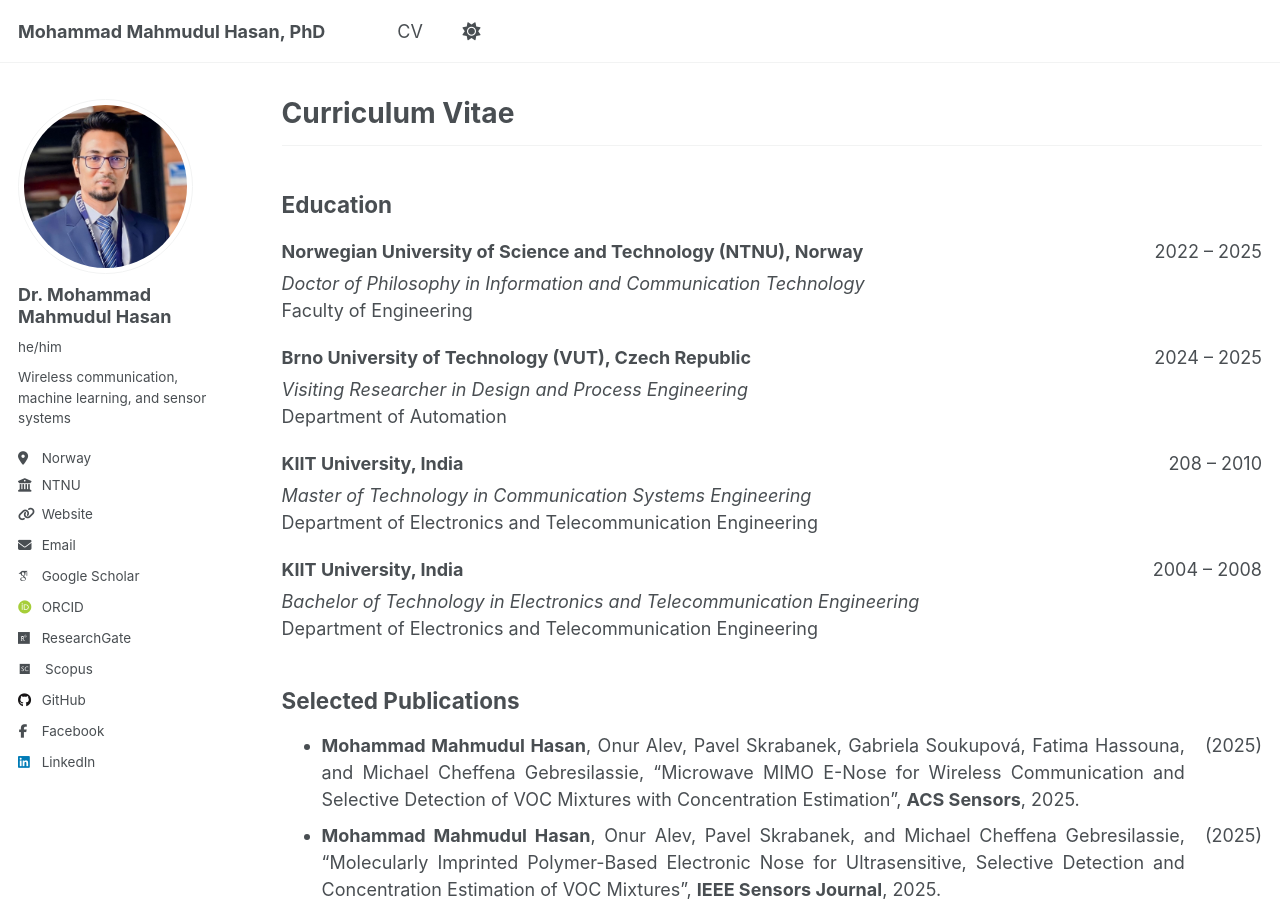
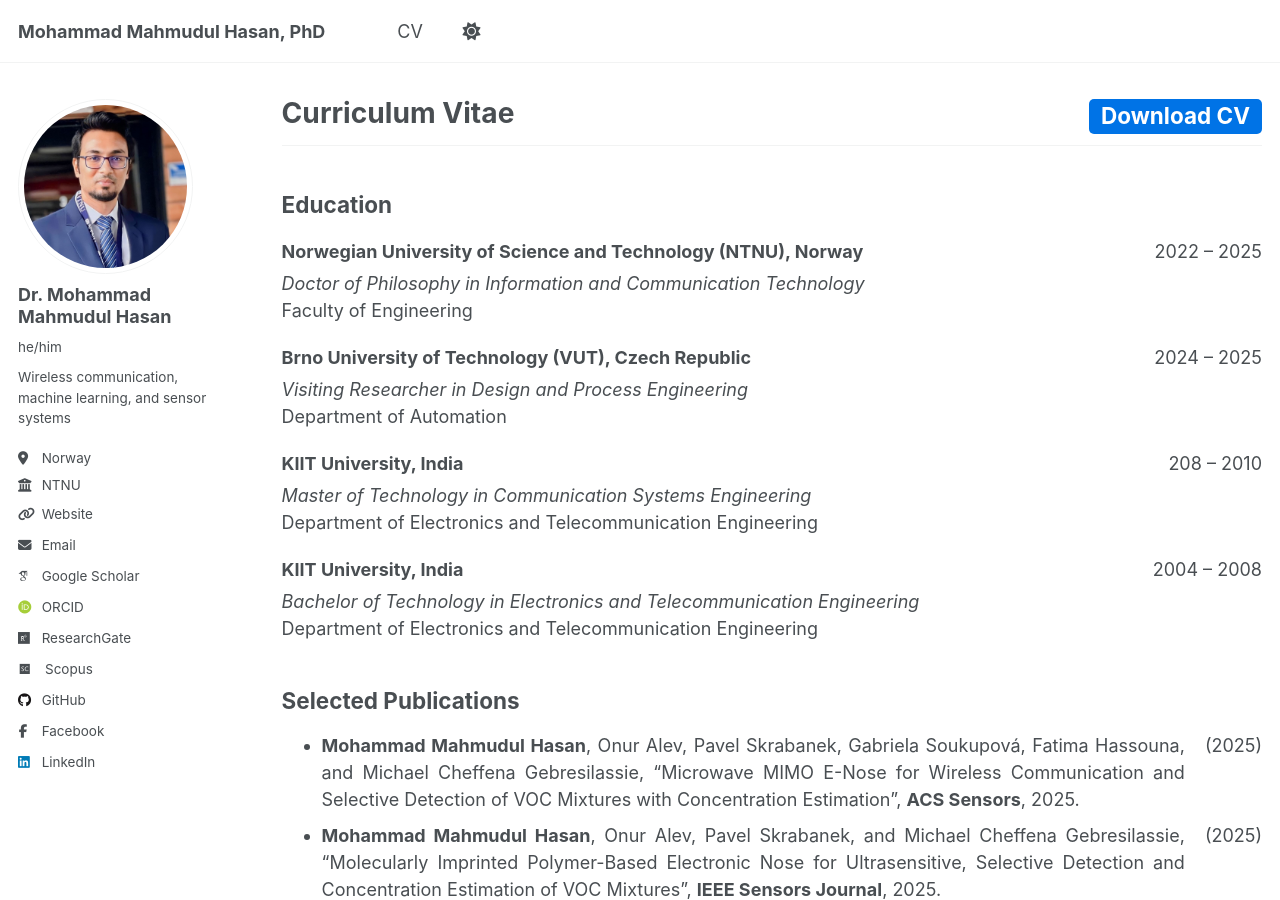
Before and after one commit to dearmahmud/dearmahmud.github.io, a Jekyll site: the page built from _pages/cv.md, in a window 1280 px wide and 900 px high. Built offline with Jekyll 4.4.1, drawn with Linux system fonts in a browser that asks for light colours; some web fonts are replaced.

Commit message:
Add download link to CV in title

```diff
--- a/_pages/cv.md
+++ b/_pages/cv.md
@@ -1,6 +1,7 @@
 ---
 layout: archive
-title: Curriculum Vitae
+title: "Curriculum Vitae <a href='/cv/cv.pdf' download style='float:right; font-size: 0.8em; text-decoration:none; background:#0073e6; color:white; padding:6px 12px; border-radius:5px;'>Download CV</a>"
+
 permalink: /cv/
 author_profile: true
 redirect_from:
```
